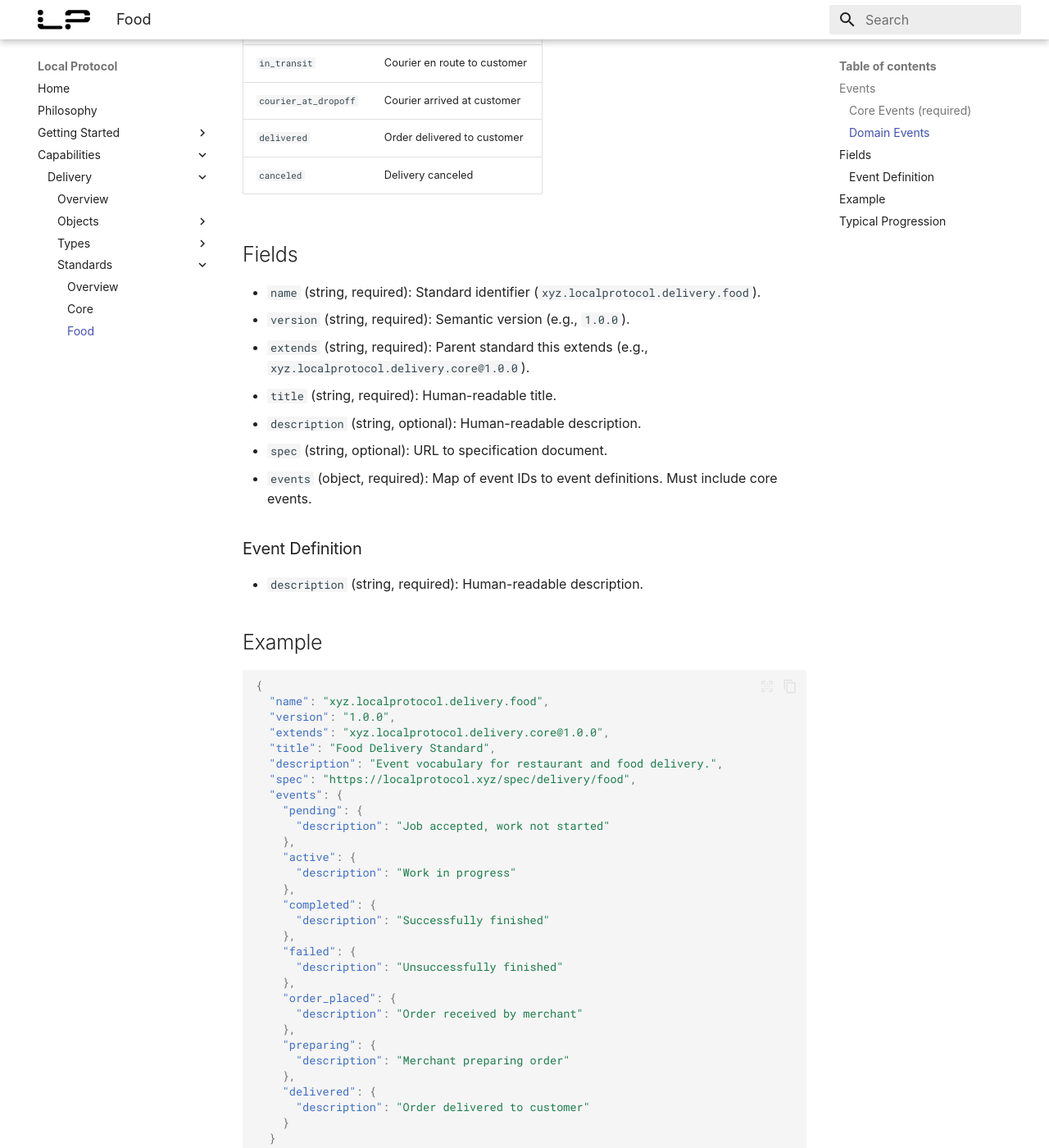
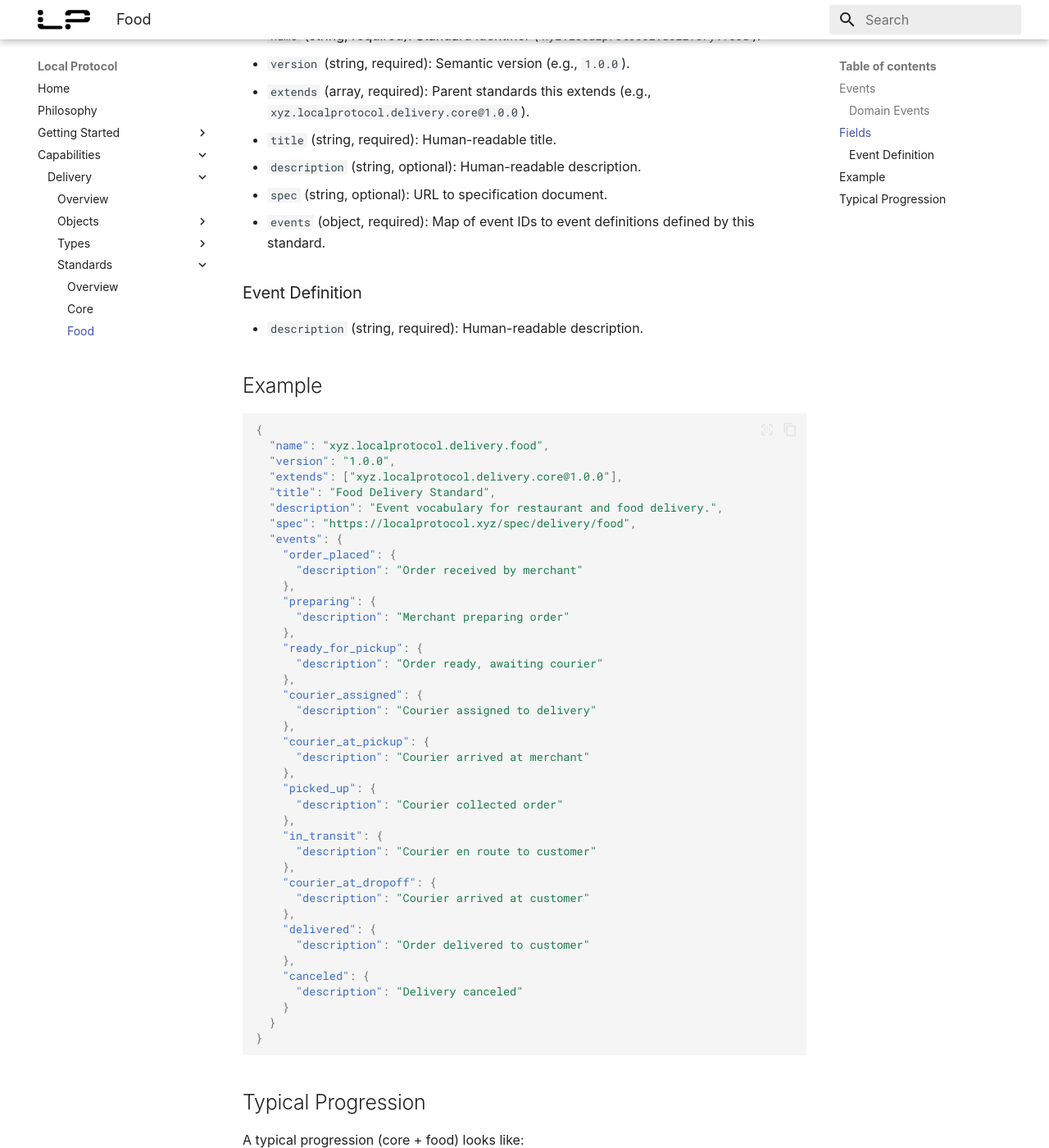
Before and after one commit to Palette-Labs-Inc/local-protocol, an MkDocs documentation site: the page built from docs/capabilities/delivery/standards/food.md, in a window 1280 px wide and 1400 px high, scrolled down 1094 px. Shown: the whole window at 82% size. Built offline with MkDocs 1.6.1 and Material for MkDocs 9.7.7, drawn with Linux system fonts in a browser that asks for light colours; some web fonts are replaced; some of the changed text lies outside the part shown.

Commit message:
Make core standard optional baseline

````diff
--- a/docs/capabilities/delivery/standards/food.md
+++ b/docs/capabilities/delivery/standards/food.md
@@ -4,20 +4,11 @@ Industry standard defining event vocabulary for restaurant and food delivery.
 
 **Standard**: `xyz.localprotocol.delivery.food`
 **Version**: `1.0.0`
-**Extends**: `xyz.localprotocol.delivery.core@1.0.0`
+**Extends**: `["xyz.localprotocol.delivery.core@1.0.0"]`
+
+This standard extends core and adds domain-specific events. The full vocabulary is the union of core events and the events defined here.
 
 ## Events
-
-All standards must include core events. Domain-specific events extend core.
-
-### Core Events (required)
-
-| Event | Description |
-|-------|-------------|
-| `pending` | Job accepted, work not started |
-| `active` | Work in progress |
-| `completed` | Successfully finished |
-| `failed` | Unsuccessfully finished |
 
 ### Domain Events
 
@@ -38,11 +29,11 @@ All standards must include core events. Domain-specific events extend core.
 
 - `name` (string, required): Standard identifier (`xyz.localprotocol.delivery.food`).
 - `version` (string, required): Semantic version (e.g., `1.0.0`).
-- `extends` (string, required): Parent standard this extends (e.g., `xyz.localprotocol.delivery.core@1.0.0`).
+- `extends` (array, required): Parent standards this extends (e.g., `xyz.localprotocol.delivery.core@1.0.0`).
 - `title` (string, required): Human-readable title.
 - `description` (string, optional): Human-readable description.
 - `spec` (string, optional): URL to specification document.
-- `events` (object, required): Map of event IDs to event definitions. Must include core events.
+- `events` (object, required): Map of event IDs to event definitions defined by this standard.
 
 ### Event Definition
 
@@ -54,31 +45,40 @@ All standards must include core events. Domain-specific events extend core.
 {
   "name": "xyz.localprotocol.delivery.food",
   "version": "1.0.0",
-  "extends": "xyz.localprotocol.delivery.core@1.0.0",
+  "extends": ["xyz.localprotocol.delivery.core@1.0.0"],
   "title": "Food Delivery Standard",
   "description": "Event vocabulary for restaurant and food delivery.",
   "spec": "https://localprotocol.xyz/spec/delivery/food",
   "events": {
-    "pending": {
-      "description": "Job accepted, work not started"
-    },
-    "active": {
-      "description": "Work in progress"
-    },
-    "completed": {
-      "description": "Successfully finished"
-    },
-    "failed": {
-      "description": "Unsuccessfully finished"
-    },
     "order_placed": {
       "description": "Order received by merchant"
     },
     "preparing": {
       "description": "Merchant preparing order"
     },
+    "ready_for_pickup": {
+      "description": "Order ready, awaiting courier"
+    },
+    "courier_assigned": {
+      "description": "Courier assigned to delivery"
+    },
+    "courier_at_pickup": {
+      "description": "Courier arrived at merchant"
+    },
+    "picked_up": {
+      "description": "Courier collected order"
+    },
+    "in_transit": {
+      "description": "Courier en route to customer"
+    },
+    "courier_at_dropoff": {
+      "description": "Courier arrived at customer"
+    },
     "delivered": {
       "description": "Order delivered to customer"
+    },
+    "canceled": {
+      "description": "Delivery canceled"
     }
   }
 }
@@ -86,10 +86,12 @@ All standards must include core events. Domain-specific events extend core.
 
 ## Typical Progression
 
+A typical progression (core + food) looks like:
+
 ```
 pending -> order_placed -> preparing -> ready_for_pickup -> courier_assigned
         -> courier_at_pickup -> picked_up -> in_transit
         -> courier_at_dropoff -> delivered -> completed
 ```
 
-At any point, the delivery may transition to `canceled` or `failed`.
+At any point, the delivery may transition to `canceled` (food) or `failed` (core).
````
Also changed, not shown: docs/capabilities/delivery/overview.md (+7 -3 lines), docs/capabilities/delivery/standards/core.md (+2 -15 lines), docs/capabilities/delivery/standards/overview.md (+20 -46 lines), docs/plans/2026-01-30-delivery-status-standard-design.md (+62 -107 lines), 4 other files.
